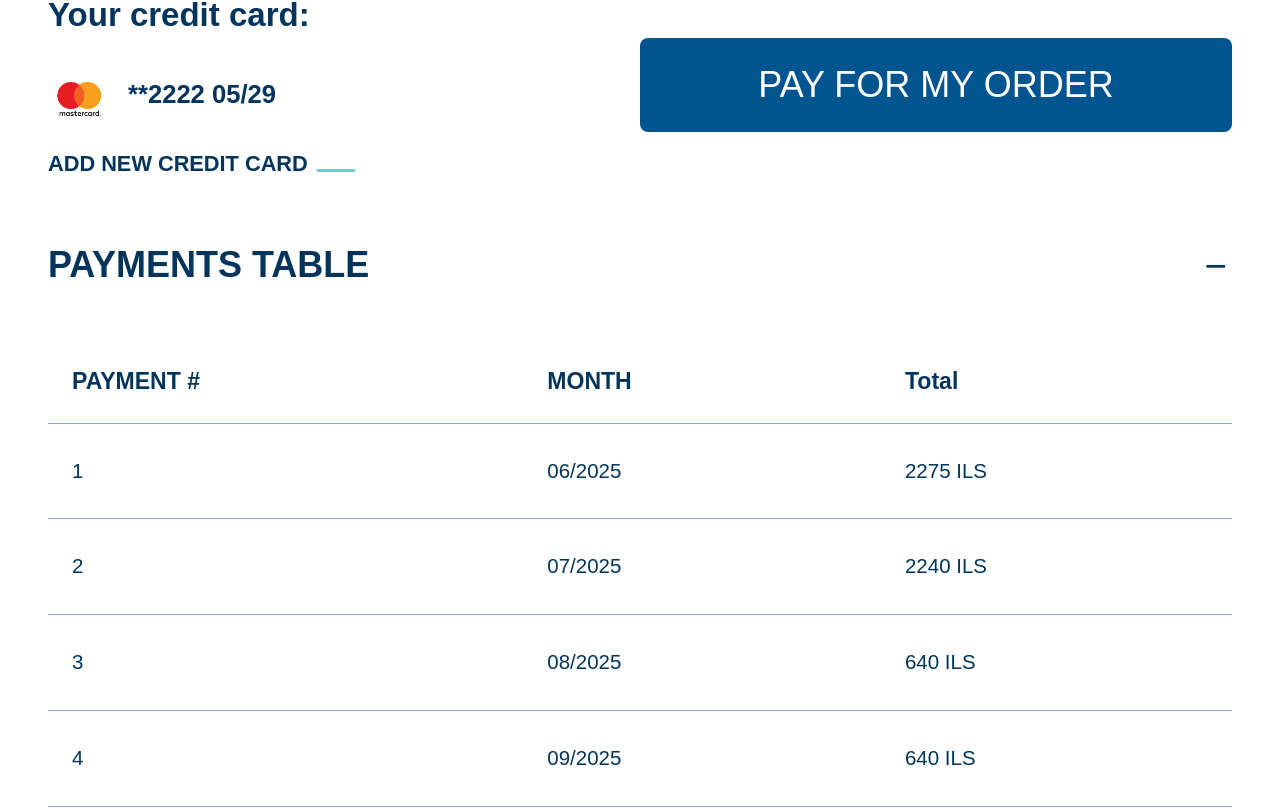
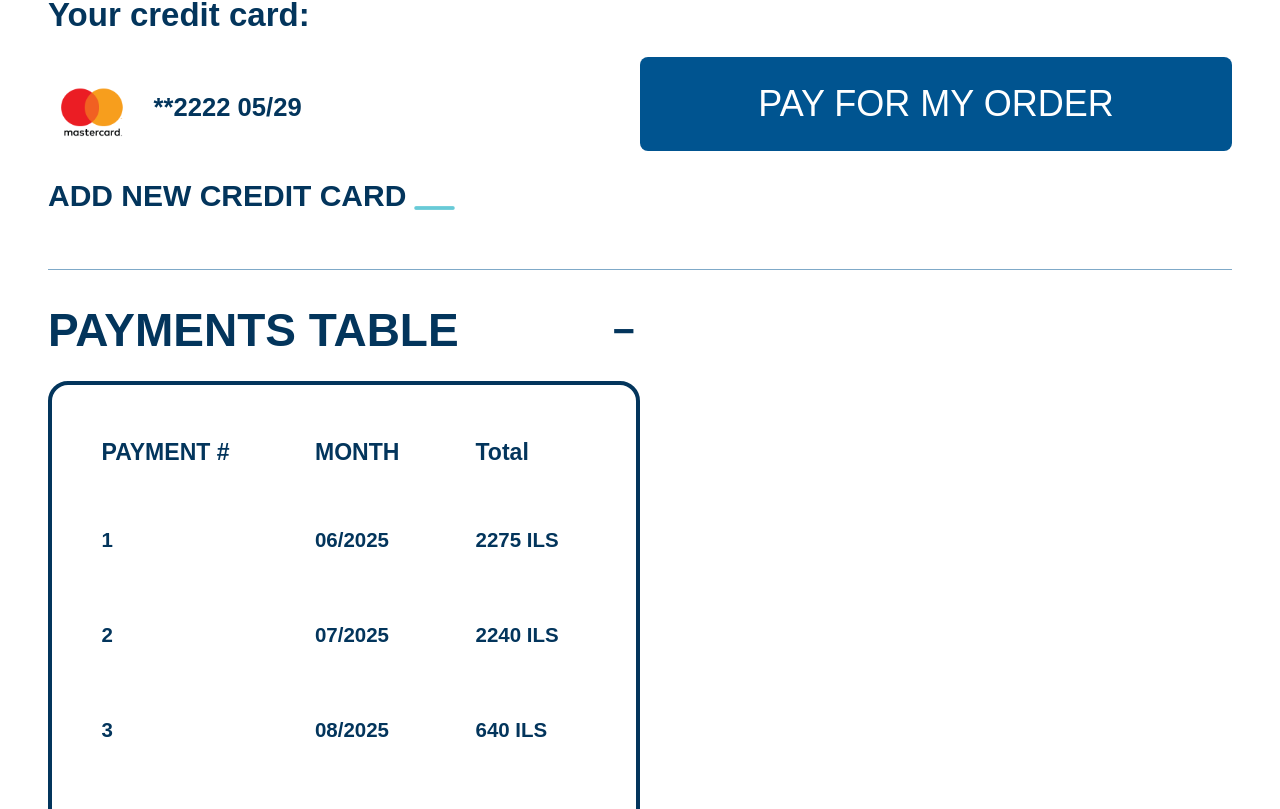
Before and after one commit to Vahan-23/QMobile, a React (Create React App) app: page /payment in a window 1280 px wide. Shown: the part 2051-2860 px from the top of the page. Built offline with nearby package versions, Linux system fonts and the light colour scheme.

Commit message:
end web fund

```diff
--- a/src/components/PaymentPage/PaymentPage.css
+++ b/src/components/PaymentPage/PaymentPage.css
@@ -230,7 +230,20 @@
   width: 100%;
   border-collapse: collapse;
   border-spacing: 0;
-  margin-top: clamp(15px, 2vw, 25px);
+  margin-top: 0;
+}
+
+.payment-schedule-table .payment-table-row {
+  border-bottom: none;
+}
+
+.payment-schedule-table .payment-table-header-cell {
+  border-bottom: none;
+  font-weight: bold;
+}
+
+.payment-schedule-table .payment-table-cell {
+  font-weight: bold;
 }
 
 .payment-toggle-button {
--- a/src/components/PaymentPage/PaymentPage.jsx
+++ b/src/components/PaymentPage/PaymentPage.jsx
@@ -515,7 +515,7 @@ const PaymentPage = () => {
                     alt={creditCard.type}
                     className="payment-card-logo"
                     style={{
-                      width: 'clamp(40px, 5vw, 80px)',
+                      width: 'clamp(60px, 7vw, 120px)',
                       height: 'auto'
                     }}
                   />
@@ -541,7 +541,7 @@ const PaymentPage = () => {
                     style={{
                       direction: isRTL ? 'rtl' : 'ltr',
                       fontFamily: isRTL ? 'Arial, sans-serif' : 'inherit',
-                      fontSize: 'clamp(14px, 1.7vw, 22px)',
+                      fontSize: '30px',
                       fontWeight: 'bold',
                       color: '#03355c',
                       textDecoration: 'none',
@@ -589,15 +589,26 @@ const PaymentPage = () => {
             </div>
           </section>
 
-        {/* Payments Table Section */}
-        <section className="w-full payment-section">
+          {/* Divider Line */}
+          <div
+            style={{
+              width: '100%',
+              height: '1px',
+              backgroundColor: '#7fa9c8',
+              marginBottom: 'clamp(15px, 2vw, 30px)',
+              marginTop: 'clamp(15px, 2vw, 30px)'
+            }}
+          />
+
+          {/* Payments Table Section */}
+          <section className="w-full payment-section" style={{ width: '50%' }}>
           <div className="flex items-center justify-between mb-4">
             <h2
               className="font-bold payment-section-title"
               style={{
                 direction: isRTL ? 'rtl' : 'ltr',
                 fontFamily: isRTL ? 'Arial, sans-serif' : 'inherit',
-                fontSize: 'clamp(1.5rem, 3vw, 36px)',
+                fontSize: '46px',
                 color: '#03355c',
                 margin: 0
               }}
@@ -612,6 +623,7 @@ const PaymentPage = () => {
                 border: 'none',
                 cursor: 'pointer',
                 fontSize: 'clamp(24px, 3vw, 48px)',
+                fontWeight: 900,
                 color: '#03355c',
                 padding: '5px'
               }}
@@ -621,7 +633,14 @@ const PaymentPage = () => {
           </div>
 
           {isPaymentsTableExpanded && (
-            <div className="w-full overflow-x-auto">
+            <div
+              className="w-full overflow-x-auto"
+              style={{
+                border: '4px solid #03355c',
+                borderRadius: '20px',
+                padding: 'clamp(15px, 2vw, 30px)'
+              }}
+            >
               <table className="w-full payment-schedule-table">
                 <thead>
                   <tr className="payment-table-header">
```
